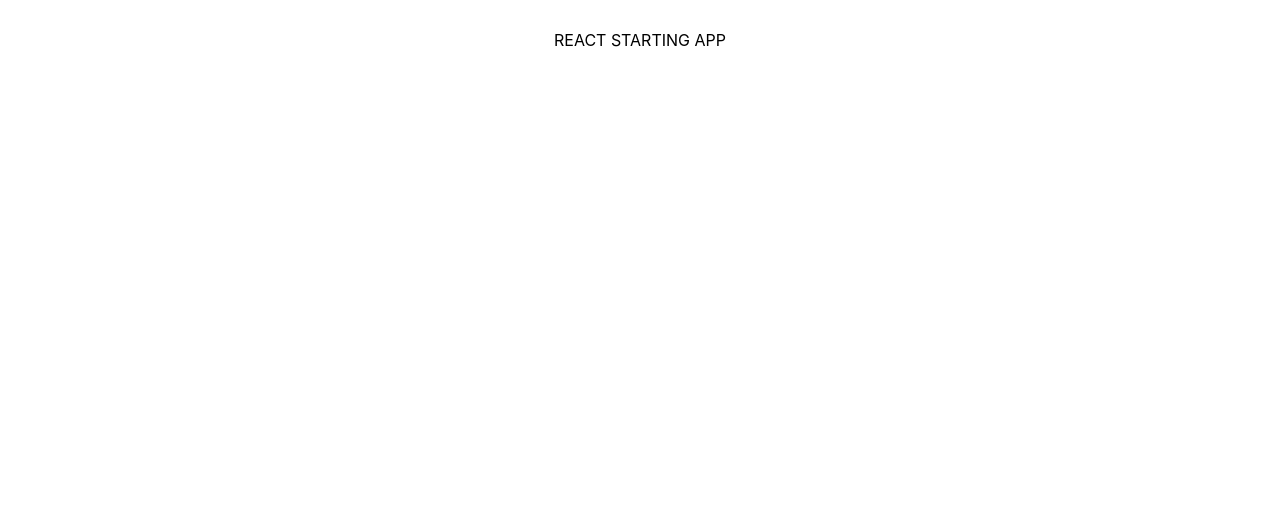
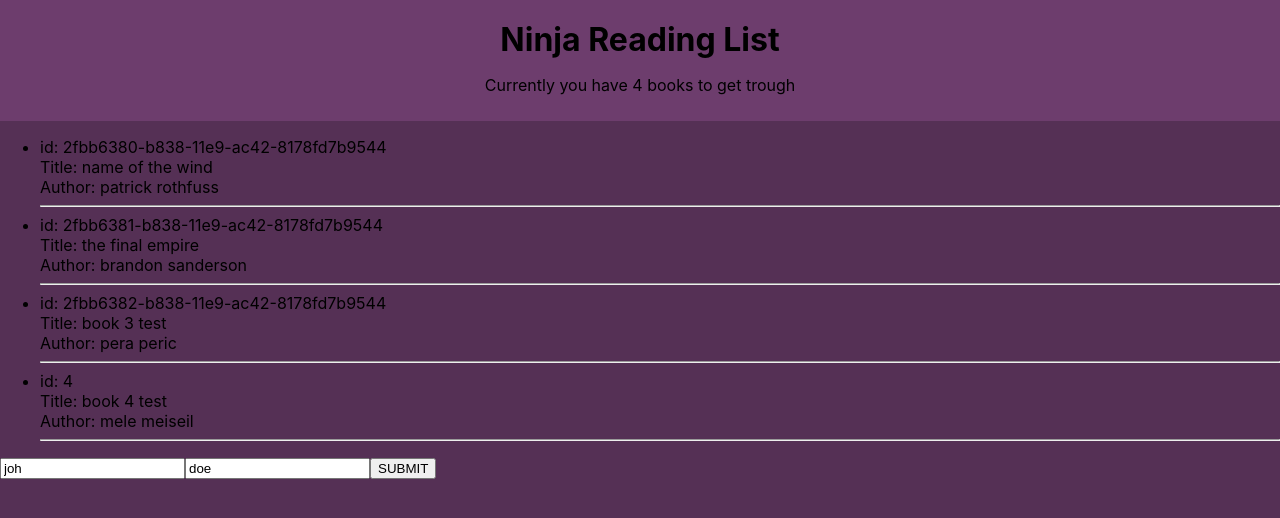
Before and after one commit to Damirhub/booklist, a React (Create React App) app: page / in a window 1280 px wide. Shown: the top 518 px of the page. Built offline with nearby package versions, Linux system fonts and the light colour scheme.

Commit message:
add/remove books my version

```diff
--- a/src/App.js
+++ b/src/App.js
@@ -1,10 +1,14 @@
 import React from 'react';
+import Navbar from './components/Navbar';
+import BookContextProvider from './contexts/BookContext';
+import BookList from './components/BookList';
 
 function App() {
   return (
-    <div className="App">
-        REACT STARTING APP
-    </div>
+    <BookContextProvider>
+      <Navbar/>
+      <BookList/>
+    </BookContextProvider>
   );
 }
 
--- /dev/null
+++ b/src/components/BookDetails.js
@@ -0,0 +1,20 @@
+import React, {useContext} from 'react'
+import { BookContext } from '../contexts/BookContext';
+
+const BookDetails = ({ book }) => {
+    const { removeBook } = useContext(BookContext)
+    // console.log(books)
+    return (
+        // books.map( book =>
+            <li onClick = {() => removeBook(book.id)}>
+                id: {book.id}
+                <div className = "title"> Title: {book.title}</div>
+                <div className = "author"> Author: {book.author}</div>
+
+                <hr/>
+            </li>
+        // )
+    )
+}
+
+export default BookDetails
--- /dev/null
+++ b/src/components/BookForm.js
@@ -0,0 +1,42 @@
+import React, { useState, useContext, useRef } from 'react'
+import uuid from 'uuid/v1'
+import { BookContext } from '../contexts/BookContext';
+
+const BookForm = () => {
+    const { addBook } = useContext(BookContext)
+
+    const [bookInput, setBookInput] = useState({ title: 'joh', author: 'doe', id: uuid() })
+
+    const changeId = () => {
+        setBookInput({ ...bookInput, id: uuid() })
+    }
+
+    const title = (e) => {
+        setBookInput({ title: e.target.value, author: bookInput.author, id: bookInput.id })
+    }
+
+    const author = (e) => {
+        setBookInput({ title: bookInput.title, author: e.target.value, id: bookInput.id })
+    }
+    console.log('bookInput', bookInput);
+
+
+    return (
+        <div >
+            <form onSubmit={e => {
+                addBook(bookInput, e);
+                changeId();
+                setBookInput({ title: '', author: '', id: uuid() })
+            }} >
+
+                <input type="text" value={bookInput.title} onChange={title} />
+                <input type="text" value={bookInput.author} onChange={author} />
+                <button disabled={!bookInput.author} type="submit"> SUBMIT </button>
+
+
+            </form>
+        </div>
+    )
+}
+
+export default BookForm
--- /dev/null
+++ b/src/components/BookList.js
@@ -0,0 +1,64 @@
+// import React, {useContext} from 'react'
+// import { BookContext } from '../contexts/BookContext';
+// import BookDetails from './BookDetails';
+
+// const BookList = () => {
+//     const { books } = useContext(BookContext)
+//     return books.length ? (
+//         <div className = "book-list">
+//             <ul>
+//                 { books.map(book => {
+//                     return (
+//                         <BookDetails book = {book} key = {book.id} />
+//                         )
+//                     }
+//                 )}
+//             </ul>
+//         </div>
+//     ) : (
+//         <div className = "empty">No books to read</div>
+//     )
+// }
+
+// export default BookList
+
+
+import React, { useContext } from 'react'
+import { BookContext } from '../contexts/BookContext';
+import BookDetails from './BookDetails';
+import BookForm from './BookForm';
+// import BookDetails from './BookDetails';
+
+const BookList = () => {
+    const { books } = useContext(BookContext)
+    const { removeBook } = useContext(BookContext)
+    return <> {books.length ? (
+        <div className="book-list">
+            <ul>
+                {/* { books.map(book => {
+                    return (
+                        <li onClick = {() => removeBook(book.id)}>
+                        id: {book.id}
+                        <div className = "title"> Title: {book.title}</div>
+                        <div className = "author"> Author: {book.author}</div>
+
+                        <hr/>
+                    </li>
+                        )
+                    }
+                )} */}
+                {books.map(book =>
+                    <BookDetails book={book} />
+                )}
+            </ul>
+
+        </div>
+    ) : (
+            <div className="empty">No books to read</div>
+        )
+    }
+        <BookForm />
+    </>
+}
+
+export default BookList
--- /dev/null
+++ b/src/components/Navbar.js
@@ -0,0 +1,14 @@
+import React, {useContext} from 'react'
+import { BookContext } from '../contexts/BookContext';
+
+const Navbar = () => {
+    const { books } = useContext(BookContext)
+    return (
+        <div className = "navbar">
+            <h1>Ninja Reading List</h1>
+            <p>Currently you have {books.length}  books to get trough</p>
+        </div>
+    )
+}
+
+export default Navbar
--- /dev/null
+++ b/src/contexts/BookContext.js
@@ -0,0 +1,33 @@
+import React, { useState, createContext } from 'react'
+import uuid from 'uuid/v1'
+
+export const BookContext = createContext()
+
+const BookContextProvider = (props) => {
+
+    const [books, setBooks] = useState([
+        { title: 'name of the wind', author: 'patrick rothfuss', id: uuid() },
+        { title: 'the final empire', author: 'brandon sanderson', id: uuid() },
+        { title: 'book 3 test', author: 'pera peric', id: uuid() },
+        { title: 'book 4 test', author: 'mele meiseil', id: 4 },
+    ])
+
+    const addBook = (bookInput, e) => {
+        console.log("BOOKINPUT", bookInput)
+        e.preventDefault()
+        // setBooks ( ...books, {title : bookInput.title, author: bookInput.author, id: uuid()})
+        setBooks([...books, bookInput])
+    }
+
+    const removeBook = (receivedId) => {
+        setBooks(books.filter(Q => Q.id !== receivedId))
+    }
+
+    return (
+        <BookContext.Provider value={{ books, addBook, removeBook }}>
+            {props.children}
+        </BookContext.Provider>
+    )
+}
+
+export default BookContextProvider
--- a/src/index.css
+++ b/src/index.css
@@ -5,11 +5,20 @@ body {
     sans-serif;
   -webkit-font-smoothing: antialiased;
   -moz-osx-font-smoothing: grayscale;
+  background: #553055;
 }
-
-/* app styles */
-.App {
-  max-width: 400px;
-  margin: 30px auto;
+.App{
+  background: #4c2a4c;
+  margin: 20px auto;
+  width: 90%;
+  max-width: 700px;
+  color: #eee;
+}
+.navbar{
+  padding: 10px 20px;
   text-align: center;
+  background: #6d3d6d
 }
+.navbar h1{
+  margin: 10px 0;
+}
```
